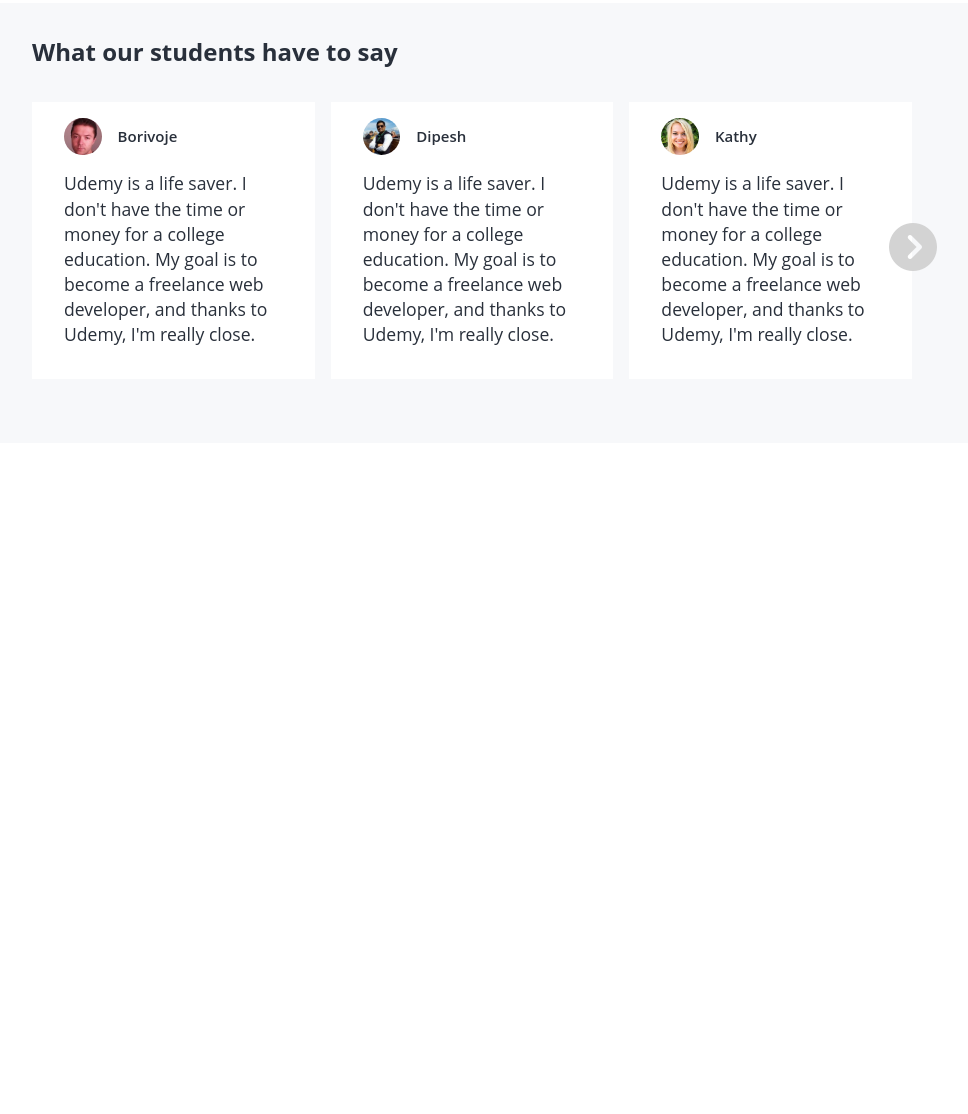
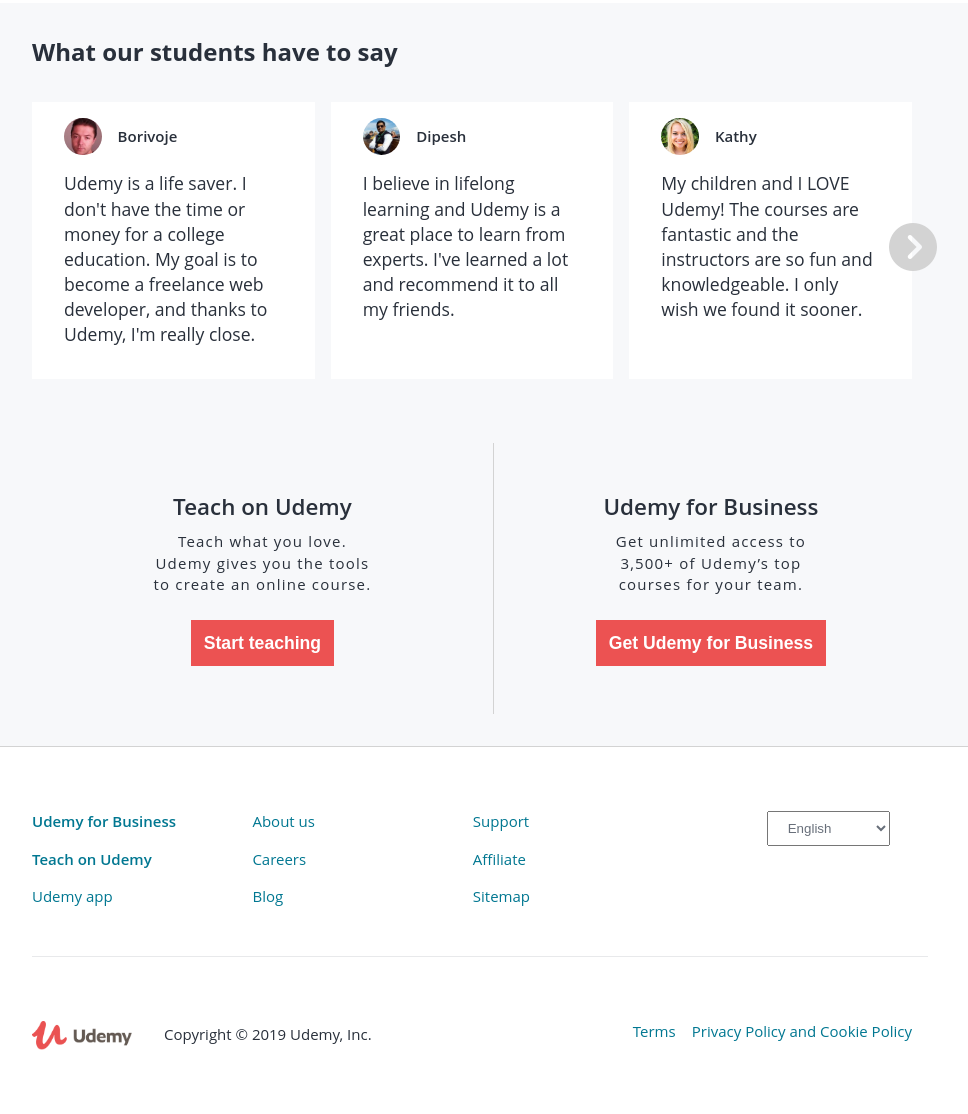
Before and after one commit to fdcoder81/udemy-clone, a website built with webpack: page src/index.html in a window 1280 px wide. Shown: the part 1422-2536 px from the top of the page, without its empty margins (160-1128 px from the left). Before the commit the page ends 1865 px from the top, so only its background shows below. Built offline with nearby package versions, Linux system fonts and the light colour scheme; files whose address does not match are found by name.

Commit message:
Added footer

```diff
--- /dev/null
+++ b/src/assets/styles/__footer.scss
@@ -0,0 +1,78 @@
+.footer {
+  padding: 4rem 0 0;
+
+  &__container {
+    display: flex;
+    padding-bottom: 2rem;
+  }
+
+  &__links {
+    flex-grow: 2;
+    ul {
+      list-style: none;
+      display: flex;
+      flex-wrap: wrap;
+
+      li {
+        flex-basis: 30%;
+        padding-bottom: 1rem;
+        color: #007791;
+
+        &:first-child,
+        &:nth-child(4) {
+          font-weight: 600;
+        }
+
+        &:hover {
+          color: #000;
+          cursor: pointer;
+        }
+      }
+    }
+  }
+
+  &__lang {
+    flex-grow: 1;
+
+    &--select {
+      padding: 0.5rem 1rem;
+      color: #686f7a;
+    }
+  }
+
+  &__lower {
+    padding: 4rem 0 4rem;
+    border-top: 1px solid #e8e9eb;
+    display: flex;
+    justify-content: space-between;
+
+    &--left {
+      display: flex;
+      align-items: center;
+      img {
+        width: 100px;
+      }
+
+      p {
+        padding-left: 2rem;
+      }
+    }
+
+    &--right {
+      ul {
+        display: flex;
+        list-style: none;
+
+        li {
+          padding-right: 1rem;
+          color: #007791;
+
+          &:hover {
+            color: #000;
+            cursor: pointer;
+          }
+        }
+      }
+    }
+  }
+}
--- a/src/assets/styles/_courses.scss
+++ b/src/assets/styles/_courses.scss
@@ -66,6 +66,7 @@
 
         &:hover {
           box-shadow: 0 8px 16px 0 rgba(0, 0, 0, 0.2);
+          cursor: pointer;
 
           img {
             opacity: 0.8;
--- a/src/assets/styles/_main.scss
+++ b/src/assets/styles/_main.scss
@@ -40,6 +40,7 @@
         &:hover {
           background-color: #ec5252;
           color: #fff;
+          cursor: pointer;
         }
 
         i {
--- a/src/assets/styles/_testimonials.scss
+++ b/src/assets/styles/_testimonials.scss
@@ -1,6 +1,7 @@
 .testimonials {
   background: #f7f8fa;
-  padding-bottom: 4rem;
+  padding-bottom: 2rem;
+  border-bottom: 1px solid lightgray;
 
   &__icon-left {
     position: absolute;
@@ -32,6 +33,7 @@
   &__box {
     background: #fff;
     margin-right: 1rem;
+    flex: 1;
   }
 
   &__avatar {
@@ -56,4 +58,44 @@
     font-size: 1.1rem;
     font-weight: 400;
   }
+
+  &__banner {
+    display: flex;
+    padding-top: 4rem;
+
+    &--box {
+      padding: 3rem;
+      text-align: center;
+
+      &:first-child {
+        border-right: 1px solid lightgray;
+      }
+
+      &-title {
+        font-size: 1.4rem;
+        font-weight: 600;
+      }
+
+      &-text {
+        max-width: 60%;
+        margin: 0 auto;
+        padding: 0.5rem 0 1.5rem;
+        letter-spacing: 1.2px;
+      }
+
+      button {
+        padding: 0.8rem;
+        border: 0;
+        color: #fff;
+        background: #ec5252;
+        font-size: 1.1rem;
+        font-weight: 600;
+
+        &:hover {
+          background: #992337;
+          cursor: pointer;
+        }
+      }
+    }
+  }
 }
--- a/src/index.html
+++ b/src/index.html
@@ -245,10 +245,8 @@
                 alt=""
                 class="testimonials__image"
               />
-
               <p class="testimonials__name">Borivoje</p>
             </div>
-
             <p class="testimonials__review">
               Udemy is a life saver. I don't have the time or money for a
               college education. My goal is to become a freelance web developer,
@@ -263,14 +261,12 @@
                 alt=""
                 class="testimonials__image"
               />
-
               <p class="testimonials__name">Dipesh</p>
             </div>
-
             <p class="testimonials__review">
-              Udemy is a life saver. I don't have the time or money for a
-              college education. My goal is to become a freelance web developer,
-              and thanks to Udemy, I'm really close.
+              I believe in lifelong learning and Udemy is a great place to learn
+              from experts. I've learned a lot and recommend it to all my
+              friends.
             </p>
           </div>
 
@@ -281,22 +277,82 @@
                 alt=""
                 class="testimonials__image"
               />
-
               <p class="testimonials__name">Kathy</p>
             </div>
-
             <p class="testimonials__review">
-              Udemy is a life saver. I don't have the time or money for a
-              college education. My goal is to become a freelance web developer,
-              and thanks to Udemy, I'm really close.
+              My children and I LOVE Udemy! The courses are fantastic and the
+              instructors are so fun and knowledgeable. I only wish we found it
+              sooner.
             </p>
           </div>
           <div class="testimonials__icon-right">
             <i class="fas fa-chevron-circle-right"></i>
           </div>
         </div>
+
+        <div class="testimonials__banner">
+          <div class="testimonials__banner--box">
+            <p class="testimonials__banner--box-title">Teach on Udemy</p>
+            <p class="testimonials__banner--box-text">
+              Teach what you love. Udemy gives you the tools to create an online
+              course.
+            </p>
+            <button>Start teaching</button>
+          </div>
+          <div class="testimonials__banner--box">
+            <p class="testimonials__banner--box-title">Udemy for Business</p>
+            <p class="testimonials__banner--box-text">
+              Get unlimited access to 3,500+ of Udemy’s top courses for your
+              team.
+            </p>
+            <button>Get Udemy for Business</button>
+          </div>
+        </div>
       </div>
     </div>
+
+    <footer class="footer">
+      <div class="wrapper">
+        <div class="footer__container">
+          <div class="footer__links">
+            <ul>
+              <li>Udemy for Business</li>
+              <li>About us</li>
+              <li>Support</li>
+              <li>Teach on Udemy</li>
+              <li>Careers</li>
+              <li>Affiliate</li>
+              <li>Udemy app</li>
+              <li>Blog</li>
+              <li>Sitemap</li>
+            </ul>
+          </div>
+          <div class="footer__lang">
+            <select class="footer__lang--select">
+              <option>English</option>
+              <option>Deutsch</option>
+              <option>Italiano</option>
+              <option>Nederlands</option>
+            </select>
+          </div>
+        </div>
+      </div>
+      <div class="wrapper">
+        <div class="footer__lower">
+          <div class="footer__lower--left">
+            <img src="./assets/logo.png" alt="" />
+            <p>Copyright © 2019 Udemy, Inc.</p>
+          </div>
+
+          <div class="footer__lower--right">
+            <ul>
+              <li>Terms</li>
+              <li>Privacy Policy and Cookie Policy</li>
+            </ul>
+          </div>
+        </div>
+      </div>
+    </footer>
 
     <script src="https://kit.fontawesome.com/aaa0e42648.js"></script>
   </body>
--- a/src/main.scss
+++ b/src/main.scss
@@ -2,6 +2,7 @@
 @import "./assets/styles/main";
 @import "./assets/styles/courses";
 @import "./assets/styles/testimonials";
+@import "./assets/styles/_footer";
 
 * {
   box-sizing: border-box;
```
